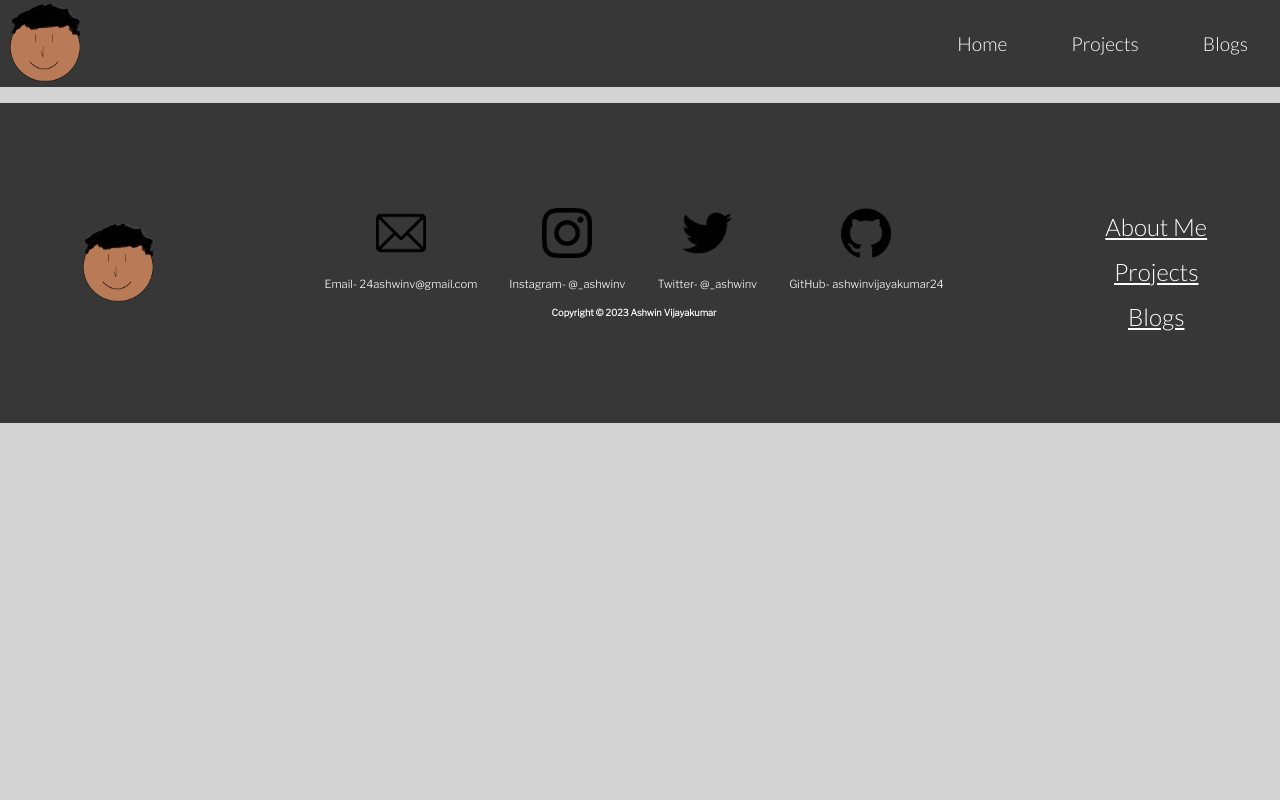
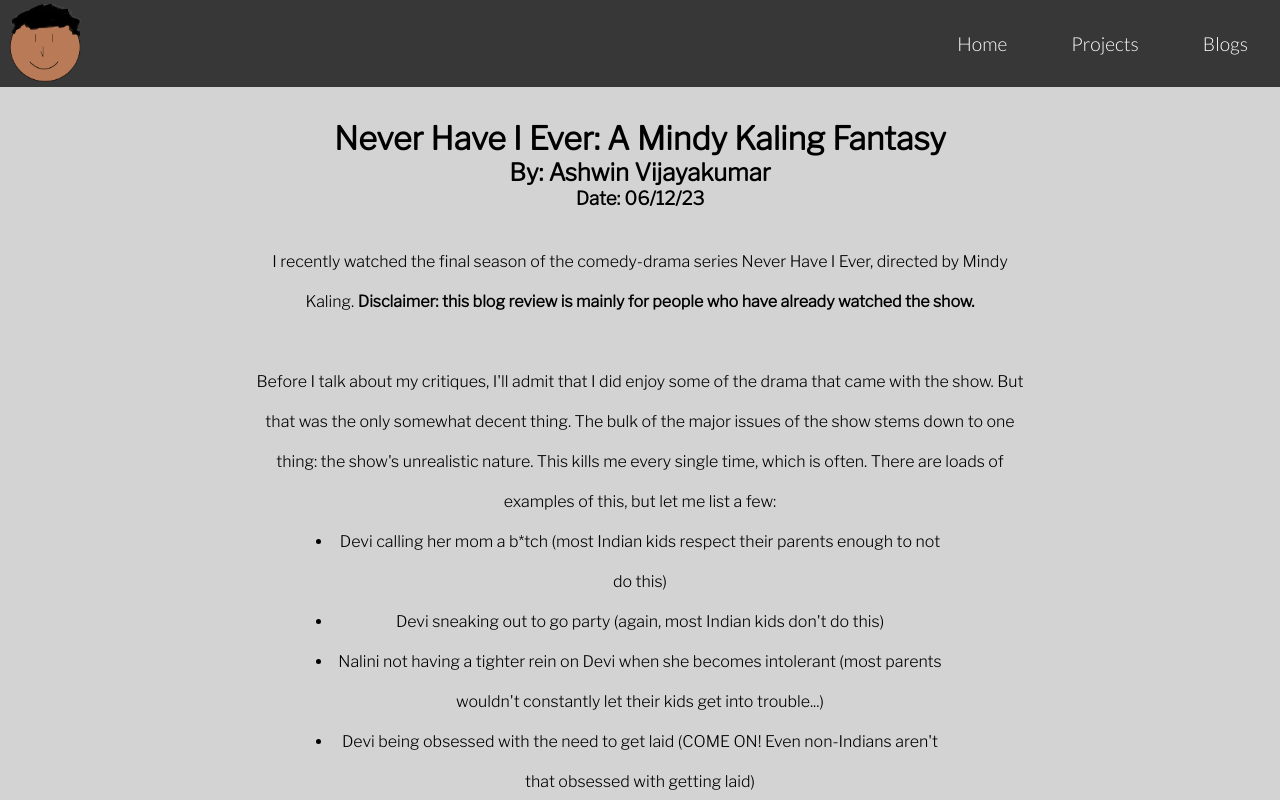
Before and after one commit to ashwinvijayakumar24/personal-website, a React (Create React App) app: page /nhie-review in a window 1280 px wide. Shown: the top 800 px of the page. Built offline with nearby package versions, Linux system fonts and the light colour scheme.

Commit message:
never have i ever blog review

```diff
--- a/src/App.js
+++ b/src/App.js
@@ -10,6 +10,7 @@
 import APHumanStudy from "./components/blogs/AP-Human-Study";
 import LearnCodeFree from "./components/blogs/Learn-Code-Free";
 import ComingSoon from "./components/blogs/Coming-Soon";
+import NHIEReview from "./components/blogs/NHIE-Review";
 
 function App() {
   return (
@@ -22,6 +23,7 @@
         <Route path="/lotf-review" element={<LOTFReview />} />
         <Route path="/ap-study-human-geography" element={<APHumanStudy />} />
         <Route path="/learn-to-code-free" element={<LearnCodeFree />} />
+        <Route path="/nhie-review" element={<NHIEReview />} />
         <Route path="/coming-soon" element={<ComingSoon />} />
       </Routes>
       <Footer />
--- a/src/components/blogs/Blogs.jsx
+++ b/src/components/blogs/Blogs.jsx
@@ -19,9 +19,9 @@
   },
   {
     id: 4,
-    title: "Coming Soon!",
-    route: "/coming-soon",
-    image: "images/white-image.png",
+    title: "Never Have I Ever: A Mindy Kaling Fantasy",
+    route: "/nhie-review",
+    image: "images/nhie.jpg",
   },
   {
     id: 5,
--- /dev/null
+++ b/src/components/blogs/NHIE-Review.jsx
@@ -0,0 +1,78 @@
+import React from "react";
+import "../styles/individualblog.css";
+
+export default function NHIEReview() {
+  document.title = "Never Have I Ever Show Review";
+  return (
+    <div className="blog-content-container">
+      <h1>Never Have I Ever: A Mindy Kaling Fantasy</h1>
+      <h2>By: Ashwin Vijayakumar</h2>
+      <h3>Date: 06/12/23</h3>
+      <p>
+        I recently watched the final season of the comedy-drama series Never Have I Ever,
+        directed by Mindy Kaling. <strong>Disclaimer: this blog review is mainly for people who have already
+        watched the show. </strong>
+        <br />
+        <br />
+        Before I talk about my critiques, I'll admit that I did enjoy some of the drama that came with the show.
+        But that was the only somewhat decent thing. The bulk of the major issues of the show stems down to one
+        thing: the show's unrealistic nature. This kills me every single time, which is often. There are loads of
+        examples of this, but let me list a few:
+        <ul style={{width:'80%', margin:'auto'}}>
+          <li>Devi calling her mom a b*tch (most Indian kids respect their parents enough to not do this)</li>
+          <li>Devi sneaking out to go party (again, most Indian kids don't do this)</li>
+          <li>Nalini not having a tighter rein on Devi when she becomes intolerant (most parents wouldn't constantly let their kids get into trouble...)</li>
+          <li>Devi being obsessed with the need to get laid (COME ON! Even non-Indians aren't that obsessed with getting laid)</li>
+          <li>Pati needing a white boyfriend (uhh... most Indian widows, especially over the age of 40 don't remarry)</li>
+          </ul>
+        <br />
+        The pitiful attempts at showing Indian culture throughout the show just shows the lack of knowledge
+        from Mindy Kaling and the writers behind the scenes. A quick example is when Nalini goes to India.
+        Her mom says to the maid/housekeeper to get some "paruppu," meaning lentils in English.
+        The problem is, you don't eat parrupu by itself. You combine it with other dishes. Although this
+        is a picky example, there are much more broader examples of the lack of true Indian/Tamil culture.
+        For example, other than Nalini rarely, no one even speaks Tamil. Even when Nalini speaks to her own
+        mother they speak in English.
+        <br />
+        <br />
+        One of the biggest problems with this show is how Devi seems to hate her culture completely.
+        Kaling portrays that being Indian is uncool by showing how Devi attempts to get out of Indian functions
+        and trying to break free from Indian "norms." I mean I guess Kaling is embarrassed of herself so much
+        that she has to portray her own fantasy of what she actually wants to be in Devi. Or maybe Mindy is
+        trying to break the stereotype that Indians are nerdy and uncool. But misrepresenting Indian culture
+        is not the way to do so. Realistically, Devi is not empowering teen Indian girls around the world by
+        going around and juggling boyfriends and trying to get laid. I'm sorry but Kaling's version of "cool"
+        doesn't match up with most of us Indians out here. Obviously I'm not saying that Devi should just hole up
+        in her room, study, and be a loser. But I am saying that instead of portraying Devi as a party animal obsessed
+        with getting laid, parties, and boyfriends to the point where she makes stupid decisions,
+        Devi should be portrayed a bit more realistic and as a normal Indian teen.
+        <br/>
+        <br />
+        In addition to this, under all of the drama, Devi is just a narcissistic brat who uses people and
+        takes her anger out on others when things don't go her way. A lot of times I was never really rooting
+        for Devi. She gets jealous for the smallest things and bases her value on how many dudes she can get
+        with (as seen with juggling both Ben and Paxton in the earlier seasons)
+        <br />
+        <br />
+        Another thing that ties along with Kaling's obsession of Indians trying to be with white/non-Indian people.
+        There were sadly only 3 instances in the show where Indians were together.
+        <br />
+        <ol style={{width:'80%', margin:'auto'}}>
+          <li>Nalini and Mohan (doesn't really even count)</li>
+          <li>Kamala and Manish (one of the most realistic things)</li>
+          <li>Devi and Des (seemed like a forced addition to the show)</li>
+        </ol>
+        <br />
+        Even in other Mindy Kaling shows, the main Indian character tends to fall for these "cool" white dudes.
+        For example, that weird Scooby-Doo remake with Velma being Indian and crushing on the hot white boy Fred,
+        or the Mindy Project, where Mindy is IN LOVE with white men.
+        <br />
+        <br />
+        But all in all, the worst critiques of this show were that it was too unrealistic in the way that Kaling
+        misrepresented Indian culture and how Indian-American teens actually act and the fact that Devi is a
+        horrible representation of how Indian girls are supposed to be and how Devi is supposed to be a source of
+        pride and empowerment to Indian girls.
+      </p>
+    </div>
+  );
+}
--- a/src/components/styles/individualblog.css
+++ b/src/components/styles/individualblog.css
@@ -8,7 +8,7 @@
   margin-top: 2rem;
 }
 .blog-content-container p {
-  width: 50%;
+  width: 60%;
   margin-top: 2rem;
   line-height: 2.5rem;
 }
```
Also changed, not shown: public/images/nhie.jpg (added).
